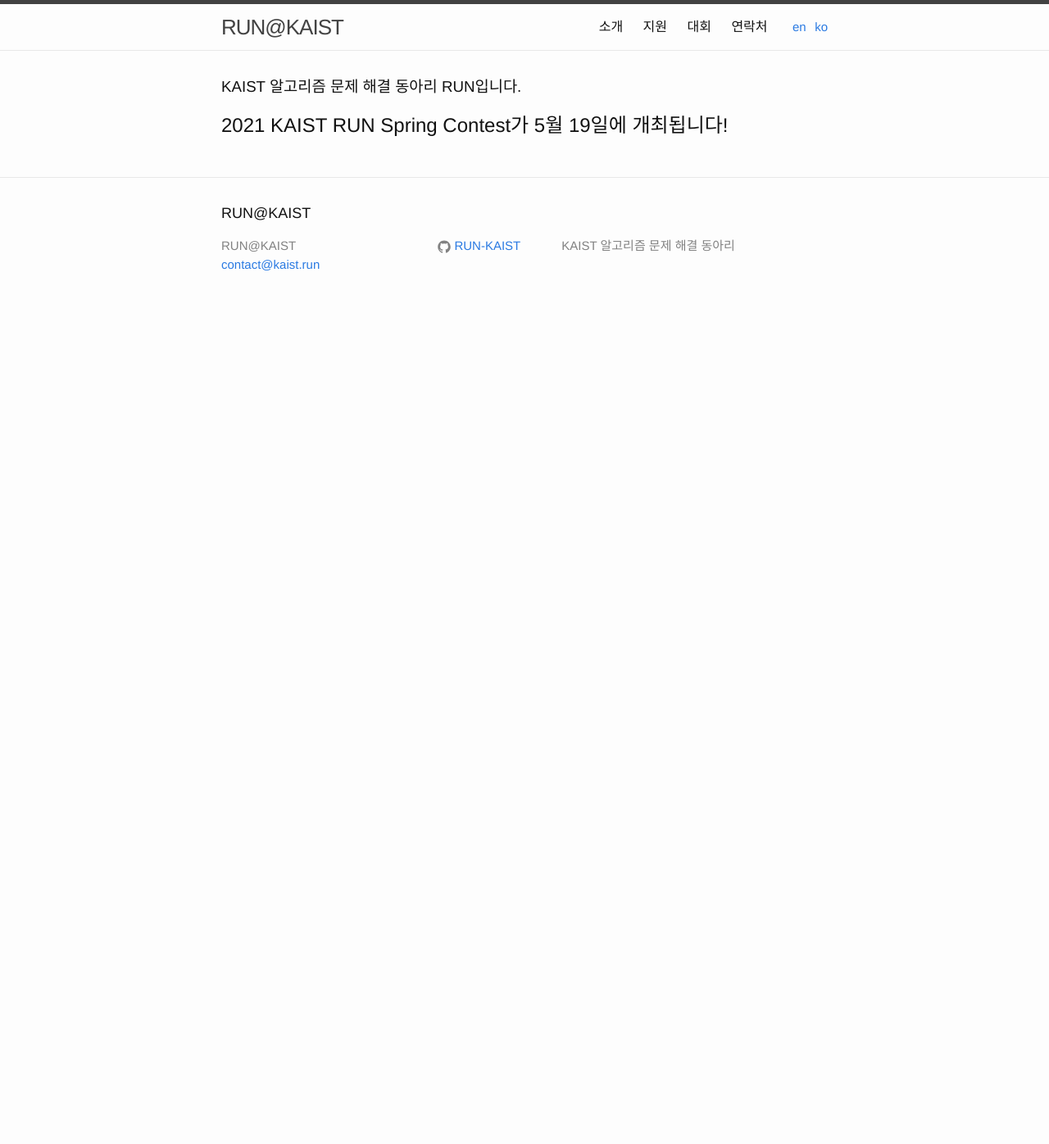
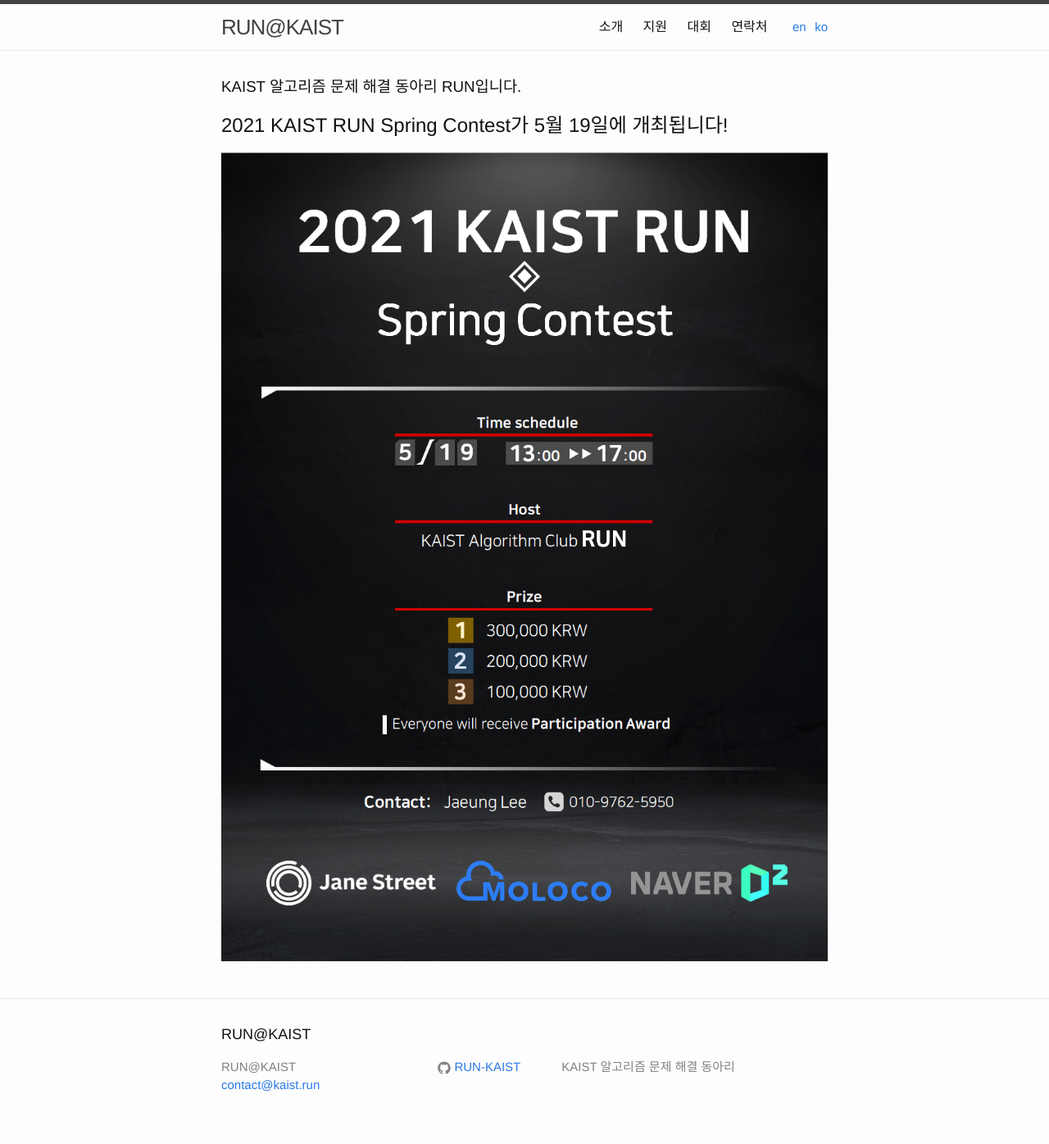
Before and after one commit to RUN-KAIST/kaist.run, a Jekyll site: the page built from index/ko.md, in a window 1280 px wide. Shown: the whole page at 82% size. Built offline with Jekyll 4.4.1, drawn with Linux system fonts in a browser that asks for light colours; our own code applies the rules of GitHub Pages for plain Markdown files; before the commit the page ends 900 px from its top, so only the background shows below that.

Commit message:
Update ko.md

```diff
--- a/index/ko.md
+++ b/index/ko.md
@@ -8,3 +8,5 @@ redirect_from: /index.html
 
 ### KAIST 알고리즘 문제 해결 동아리 RUN입니다.
 ## 2021 KAIST RUN Spring Contest가 5월 19일에 개최됩니다!
+
+![poster](/index/poster_en.png)
```
